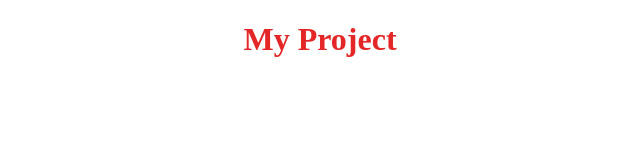
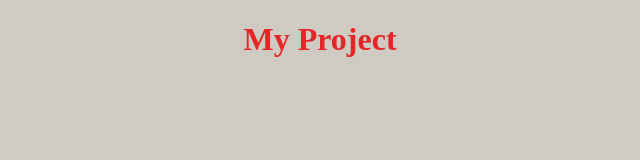
Before and after one commit to yassine-ncir/myproject, a plain HTML site: page index.html in a window 1280 px wide. Shown: the whole page, without its empty margins (320-960 px from the left). Drawn offline with Linux system fonts and the light colour scheme.

Commit message:
change background

```diff
--- a/style.css
+++ b/style.css
@@ -3,3 +3,7 @@
     text-align: center;
     color: rgb(229, 38, 38);
 }
+
+body {
+    background-color: rgb(207, 203, 195);
+}
```
